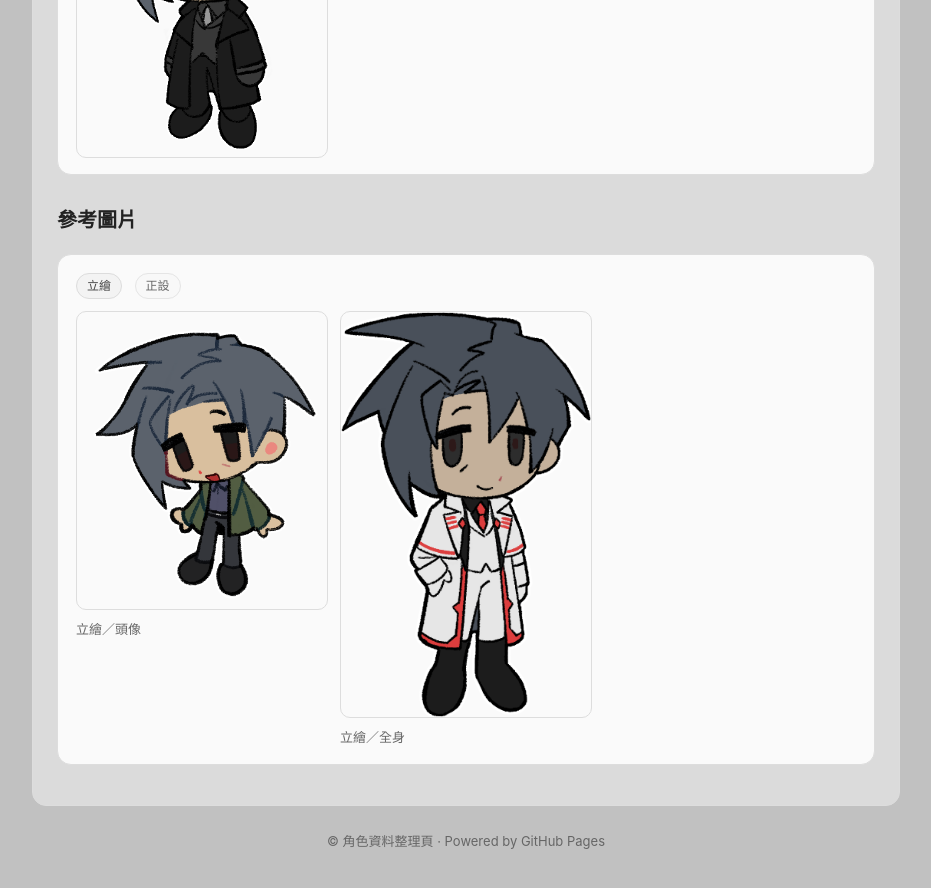
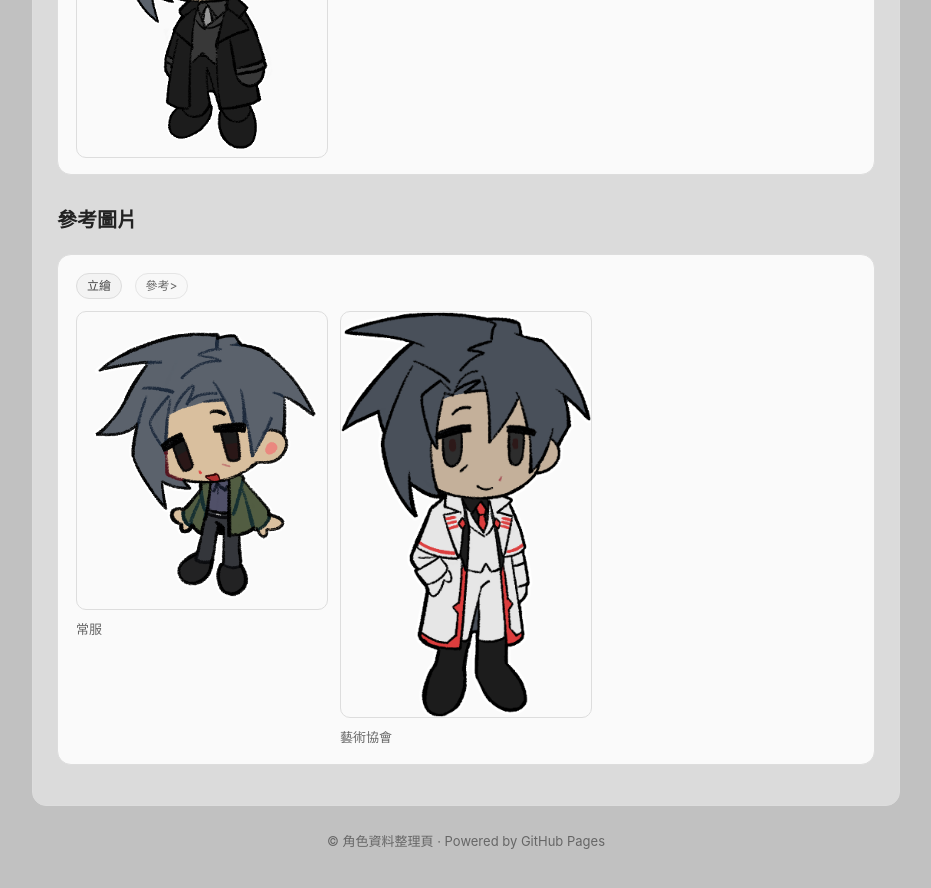
Before and after one commit to yoyoseal/char-archive, a Jekyll site: the page built from _characters/hiiragi.md, in a window 1280 px wide and 900 px high, scrolled down 3308 px. Shown: the top 888 px of the window, without its empty margins (174-1105 px from the left). Built offline with Jekyll 4.4.1, drawn with Linux system fonts in a browser that asks for light colours.

Commit message:
Update hiiragi.md

```diff
--- a/_characters/hiiragi.md
+++ b/_characters/hiiragi.md
@@ -91,7 +91,7 @@ subtitle: 霧隱之子
 
 <div class="card">
   <span class="tag">立繪</span>
-  <span class="tag tag-muted">正設</span>
+  <span class="tag tag-muted">參考></span>
 
   <div style="
     display: grid;
@@ -101,12 +101,11 @@ subtitle: 霧隱之子
   ">
     <figure style="margin:0;">
       <img src="{{ '/images/hiiragi/portrait.png' | relative_url }}" alt="立繪">
-      <figcaption class="small">立繪／頭像</figcaption>
+      <figcaption class="small">常服</figcaption>
     </figure>
-
     <figure style="margin:0;">
       <img src="{{ '/images/hiiragi/fullbody.png' | relative_url }}" alt="全身">
-      <figcaption class="small">立繪／全身</figcaption>
+      <figcaption class="small">藝術協會</figcaption>
     </figure>
   </div>
 </div>
```
